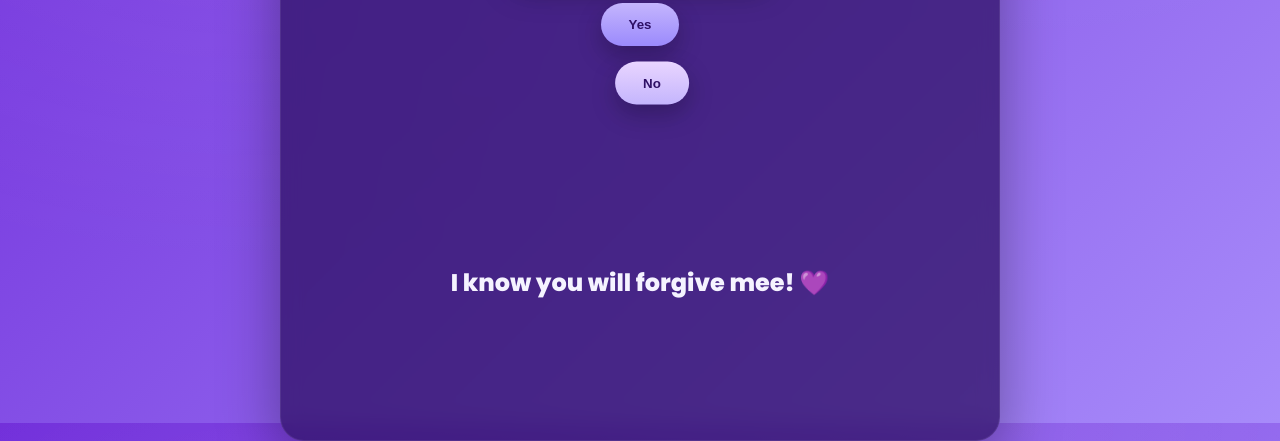
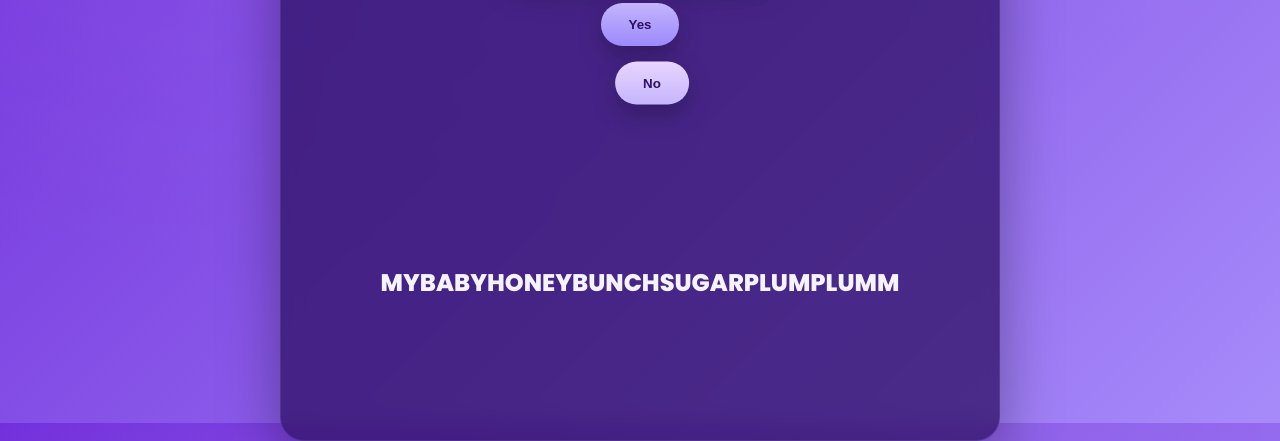
Before and after one commit to Xyryllpayatot1/for-you, a plain HTML site: page index.html in a window 1280 px wide. Shown: the part 377-818 px from the top of the page. Drawn offline with Linux system fonts and the light colour scheme.

Commit message:
Update index.html

```diff
--- a/index.html
+++ b/index.html
@@ -88,7 +88,7 @@
       <button class="btn no" id="noBtn">No</button>
     </div>
     <div class="success hidden" id="success">
-      <h2>I know you will forgive mee! 💜</h2>
+      <h2>MYBABYHONEYBUNCHSUGARPLUMPLUMM</h2>
       <p id="yippeeText" class="hidden">YIPEEEEEE!! ILOVEYOUSOMUCH BABYYY</p>
     </div>
   </div>
```
